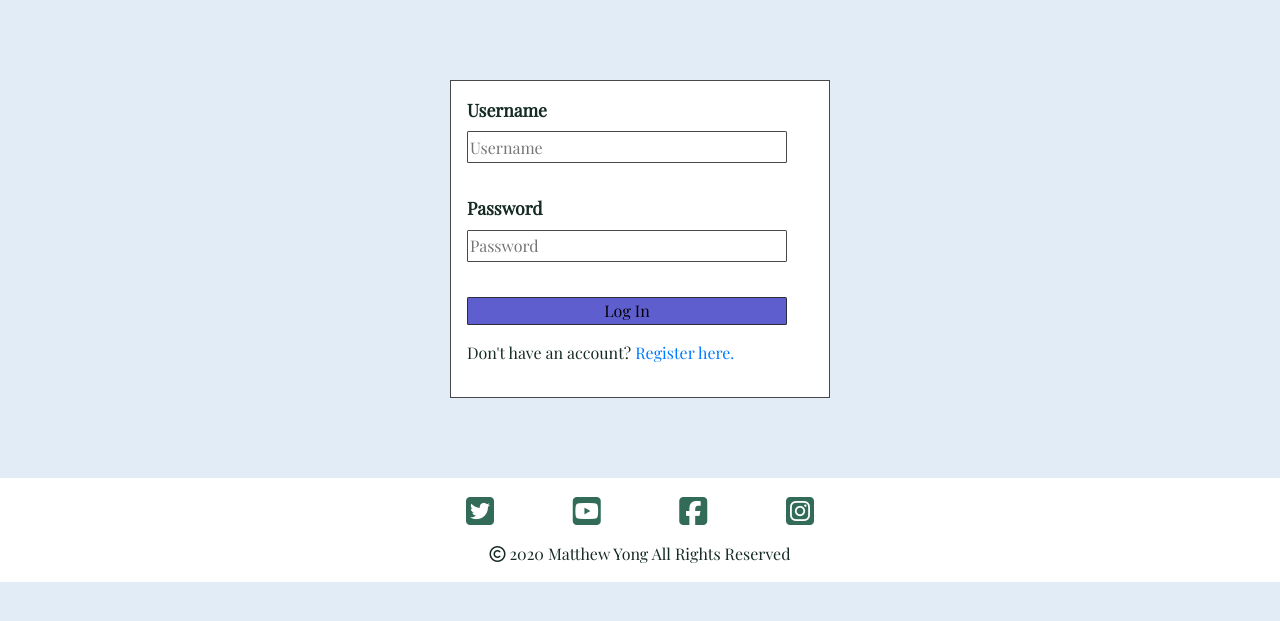
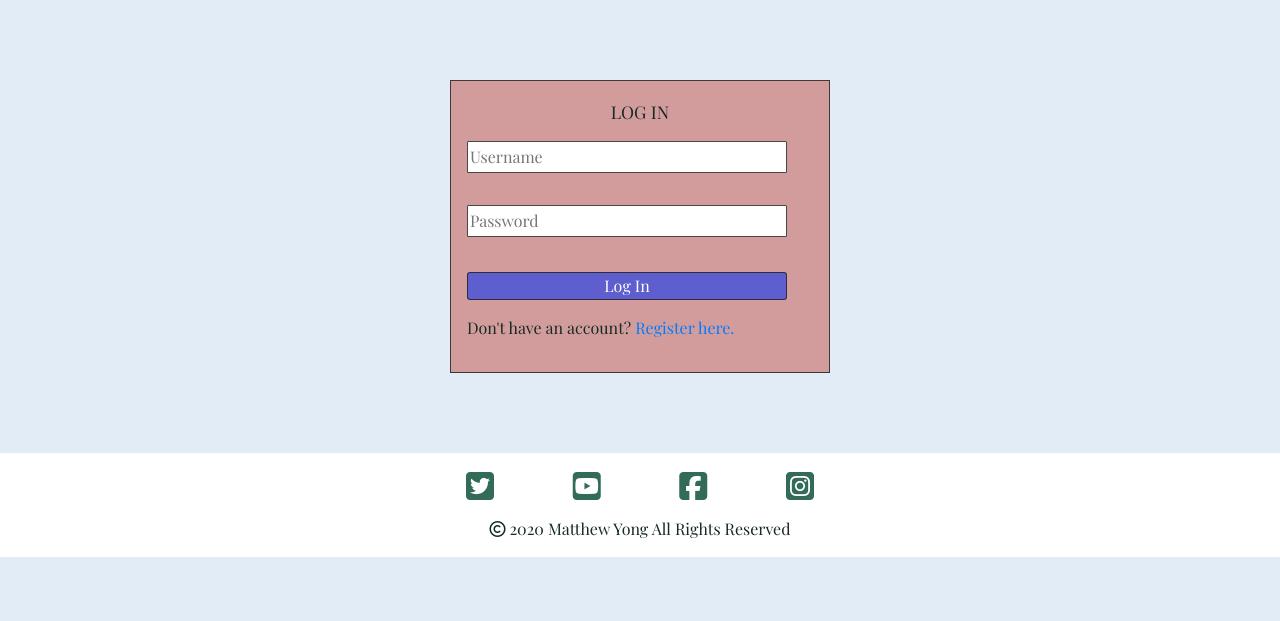
Before and after one commit to MatthewYong/recipes-connected, a Flask app: page /login in a window 1280 px wide. Shown: the part 90-711 px from the top of the page. Run offline with Flask 2, Linux system fonts and the light colour scheme; some libraries are stand-ins or nearby versions.

Commit message:
Removed label & added header in login.html

```diff
--- a/static/css/loginregister.css
+++ b/static/css/loginregister.css
@@ -1,12 +1,19 @@
 .logreg-box{
     border: 1px solid rgba(34, 34, 34, 0.829);
-    background-color: #fff;
+    background-color: rgb(211, 156, 156);
     padding: 1rem;
     margin: 5rem 0 5rem 0;
 }
 
 .logreg-form{
     padding-bottom: 2rem;
+}
+
+.logreg-header{
+    text-transform: uppercase;
+    text-align: center;
+    padding: 0.1rem 0 1rem 0;
+    font-size: 1.1rem;
 }
 
 .login-input{
@@ -16,15 +23,11 @@
     border-radius: 0.1rem;
 }
 
-label{
-    font-size: 1.1rem;
-    font-weight: bold;
-}
-
 .logreg-button{
+    color: #fff;
     margin: 0.2rem 0 1rem 0;
     width: 20rem;
     border: 1px solid rgba(34, 34, 34, 0.829);
-    border-radius: 0.1rem;
+    border-radius: 0.2rem;
     background-color: rgb(94, 94, 206);
 }
--- a/templates/login.html
+++ b/templates/login.html
@@ -7,11 +7,10 @@
     <div class="row">
         <div class="col-4 logreg-box mx-auto">
             <form action="" method="POST">
-                <label for="name">Username</label>
+                <div class="logreg-header">Log In</div>
                 <div class="logreg-form">
                     <input class="login-input sm-font" type="text" name="username" aria-label="username" placeholder="Username" required>
                 </div>
-                <label for="name">Password</label>
                 <div class="logreg-form">
                     <input class="login-input sm-font" type="text" name="password_name" aria-label="password" placeholder="Password" required>
                 </div>
```
